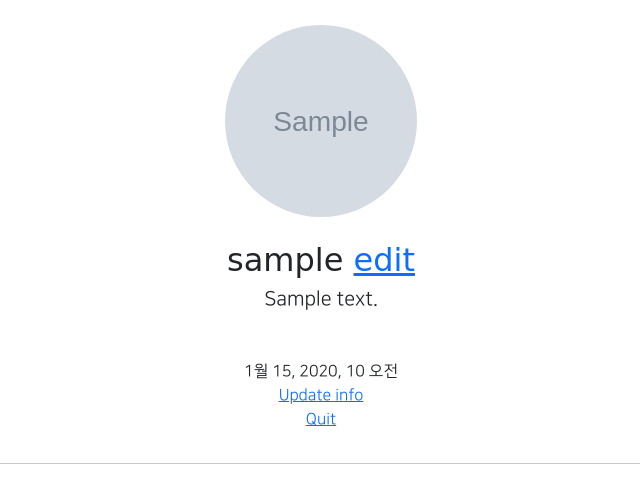
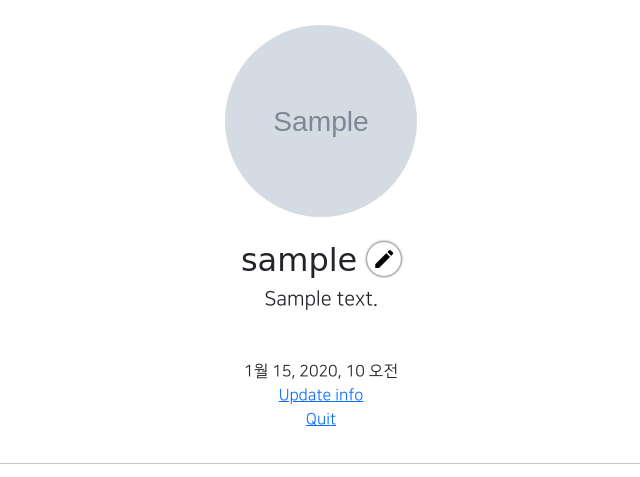
Before and after one commit to suyeon-K/GIS_web_project_1, a Django app: page /accounts/detail/1 in a window 1280 px wide. Shown: the part 256-733 px from the top of the page, without its empty margins (319-959 px from the left). Run offline with Django 3.2, Linux system fonts and the light colour scheme; a user stored in the database is signed in; tables that the repository leaves empty hold one stand-in row (values such as "Sample post"); grey boxes marked "Sample" are stand-in pictures; parts of the project's set-up code (start-up, migrations or seed data) failed here and were passed over; some libraries are stand-ins or nearby versions; some web fonts are replaced.

Commit message:
7/30_decorate_edit_dutton

```diff
--- a/accountapp/templates/accountapp/detail.html
+++ b/accountapp/templates/accountapp/detail.html
@@ -11,7 +11,8 @@
                 <h2 class="NNS_B">
                     {{ target_user.profile.nickname }}
                         {% if target_user == user %}
-                            <a href="{% url 'profileapp:update' pk=target_user.profile.pk %}">
+                            <a href="{% url 'profileapp:update' pk=target_user.profile.pk %}"
+                            class = 'material-icons round_button'>
                                 edit
                             </a>
                         {% endif %}
--- a/static/base.css
+++ b/static/base.css
@@ -31,3 +31,15 @@
 .NNS_B {
     font-family: "NanumSquareB", cursive;
 }
+
+.round_button {
+    color : black;
+    text-decoration: None;
+    box-shadow: 0 0 3px black;
+    border-radius: 20rem;
+    padding: 0.3rem;
+}
+
+.round_button:hover {
+    color : dimgrey;
+}
--- a/templates/head.html
+++ b/templates/head.html
@@ -14,6 +14,10 @@
 
     {# DEFAULT CSS LINK #}
     <Link rel="stylesheet" type="text/css" href="{% static 'base.css' %}">
+
+    {# MATERIAL ICONS LINK #}
+    <link href="https://fonts.googleapis.com/css2?family=Material+Icons"
+      rel="stylesheet">
 
     <style>
         @font-face {
```
